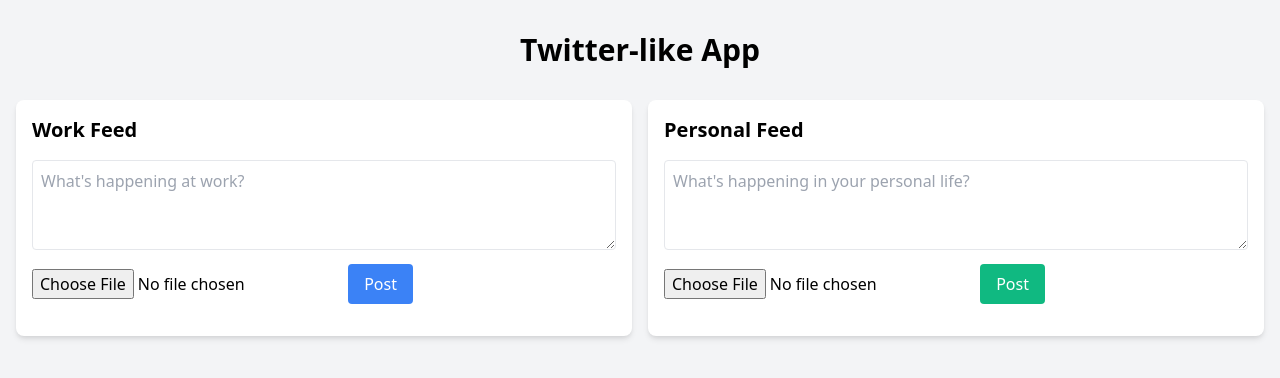
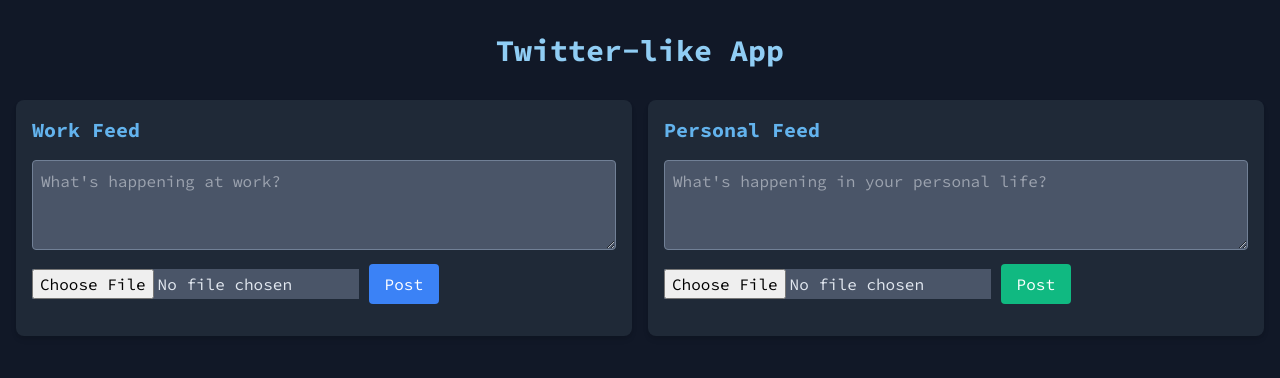
Before and after one commit to beccalewy/changelog, a Flask app: page / in a window 1280 px wide. Shown: the top 378 px of the page. Run offline with Flask 3, Linux system fonts and the light colour scheme; data that the repository does not hold is empty; some libraries are stand-ins or nearby versions.

Commit message:
Agent step completed: Update the background color and text of submitted posts

```diff
--- a/static/js/app.js
+++ b/static/js/app.js
@@ -33,11 +33,11 @@ async function loadPosts(type) {
 
     posts.forEach(post => {
         const postElement = document.createElement('div');
-        postElement.className = 'bg-gray-100 p-4 rounded';
+        postElement.className = `p-4 rounded mb-4 ${type === 'work' ? 'bg-blue-100' : 'bg-green-100'}`;
         postElement.innerHTML = `
-            <p class="mb-2">${post.content}</p>
+            <p class="mb-2 ${type === 'work' ? 'text-blue-800 font-semibold' : 'text-green-800'}">${post.content}</p>
             ${post.image_url ? `<img src="${post.image_url}" alt="Post image" class="w-full mb-2 rounded">` : ''}
-            <small class="text-gray-500">${new Date(post.created_at).toLocaleString()}</small>
+            <small class="text-gray-600">${new Date(post.created_at).toLocaleString()}</small>
         `;
         postsContainer.appendChild(postElement);
     });
--- a/templates/index.html
+++ b/templates/index.html
@@ -5,14 +5,42 @@
     <meta name="viewport" content="width=device-width, initial-scale=1.0">
     <title>Twitter-like App</title>
     <link href="https://cdn.jsdelivr.net/npm/tailwindcss@2.2.19/dist/tailwind.min.css" rel="stylesheet">
+    <link href="https://fonts.googleapis.com/css2?family=Source+Code+Pro:wght@400;700&display=swap" rel="stylesheet">
     <link rel="stylesheet" href="{{ url_for('static', filename='css/styles.css') }}">
+    <style>
+        body {
+            font-family: 'Source Code Pro', monospace;
+            background-color: #1a202c;
+            color: #e2e8f0;
+        }
+        .bg-white {
+            background-color: #2d3748;
+        }
+        .text-3xl {
+            color: #90cdf4;
+        }
+        .text-xl {
+            color: #63b3ed;
+        }
+        textarea, input[type="file"] {
+            background-color: #4a5568;
+            color: #e2e8f0;
+            border-color: #718096;
+        }
+        button {
+            background-color: #4299e1;
+        }
+        button:hover {
+            background-color: #3182ce;
+        }
+    </style>
 </head>
-<body class="bg-gray-100">
+<body class="bg-gray-900">
     <div class="container mx-auto px-4 py-8">
         <h1 class="text-3xl font-bold mb-8 text-center">Twitter-like App</h1>
         <div class="flex flex-col md:flex-row space-y-4 md:space-y-0 md:space-x-4">
-            <div id="work-feed" class="w-full md:w-1/2 bg-white rounded-lg shadow-md p-4">
-                <h2 class="text-xl font-semibold mb-4">Work Feed</h2>
+            <div id="work-feed" class="w-full md:w-1/2 bg-gray-800 rounded-lg shadow-md p-4">
+                <h2 class="text-xl font-semibold mb-4 text-blue-300">Work Feed</h2>
                 <div class="mb-4">
                     <textarea id="work-input" class="w-full p-2 border rounded" rows="3" placeholder="What's happening at work?"></textarea>
                     <input type="file" id="work-image" accept="image/*" class="mt-2">
@@ -20,8 +48,8 @@
                 </div>
                 <div id="work-posts" class="space-y-4"></div>
             </div>
-            <div id="personal-feed" class="w-full md:w-1/2 bg-white rounded-lg shadow-md p-4">
-                <h2 class="text-xl font-semibold mb-4">Personal Feed</h2>
+            <div id="personal-feed" class="w-full md:w-1/2 bg-gray-800 rounded-lg shadow-md p-4">
+                <h2 class="text-xl font-semibold mb-4 text-green-300">Personal Feed</h2>
                 <div class="mb-4">
                     <textarea id="personal-input" class="w-full p-2 border rounded" rows="3" placeholder="What's happening in your personal life?"></textarea>
                     <input type="file" id="personal-image" accept="image/*" class="mt-2">
```
